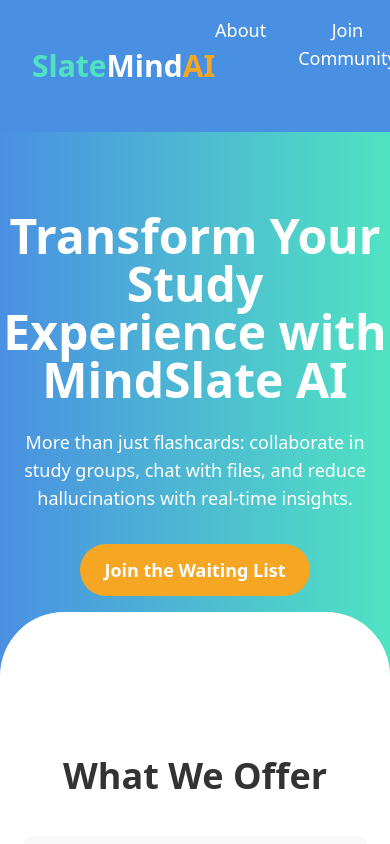
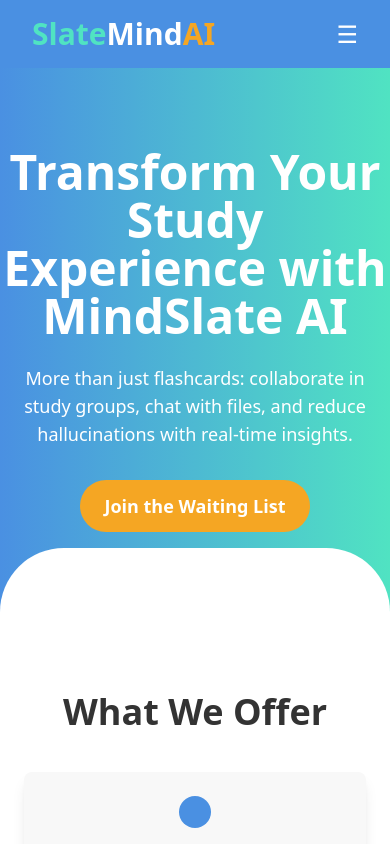
Before and after one commit to SlateMindAI/slatemind_frontend, a React (Create React App) app: page / in a window 390 px wide. Shown: the top 844 px of the page. Built offline with nearby package versions, Linux system fonts and the light colour scheme.

Commit message:
ui header updated

```diff
--- a/src/components/Header.js
+++ b/src/components/Header.js
@@ -3,9 +3,14 @@ import { Link } from 'react-router-dom';
 
 const Header = () => {
     const [showDropdown, setShowDropdown] = useState(false);
+    const [isMobileMenuOpen, setIsMobileMenuOpen] = useState(false);
 
     const toggleDropdown = () => {
         setShowDropdown(!showDropdown);
+    };
+
+    const toggleMobileMenu = () => {
+        setIsMobileMenuOpen(!isMobileMenuOpen);
     };
 
     // Close the dropdown if clicking outside of it
@@ -23,16 +28,24 @@ const Header = () => {
     }, []);
 
     return (
-        <header className="flex items-center justify-between bg-[#4A90E2] px-8 py-4 relative z-20">
-            <div className="flex items-center gap-4">
-                {/* Enhanced Logo Styling */}
+        <header className="bg-[#4A90E2] text-white px-8 py-4 relative z-20">
+            <div className="flex items-center justify-between">
+                {/* Logo */}
                 <Link to="/" className="text-3xl font-extrabold text-white hover:text-[#F5A623] transition-colors duration-300">
                     <span className="text-[#50E3C2]">Slate</span><span className="text-white">Mind</span><span className="text-[#F5A623]">AI</span>
                 </Link>
-            </div>
-            <nav className="flex gap-8">
+
+                {/* Hamburger menu for mobile */}
+                <button
+                    className="md:hidden text-2xl focus:outline-none"
+                    onClick={toggleMobileMenu}
+                >
+                    ☰
+                </button>
+
+                {/* Links for larger screens */}
+                <nav className="hidden md:flex gap-8">
                     <Link className="text-lg font-medium text-white hover:text-[#50E3C2]" to="/about">About</Link>
-                {/* <Link className="text-lg font-medium text-white hover:text-[#50E3C2]" to="/roadmap">Roadmap</Link> */}
                     <div className="relative">
                         <button
                             className="text-lg font-medium text-white hover:text-[#50E3C2]"
@@ -56,6 +69,18 @@ const Header = () => {
                     </div>
                     <a className="text-lg font-medium text-white bg-[#50E3C2] hover:bg-[#F5A623] px-4 py-2 rounded-full" href="#join-waitlist">Join Waiting List</a>
                 </nav>
+            </div>
+
+            {/* Mobile menu */}
+            {isMobileMenuOpen && (
+                <nav className="md:hidden mt-4 bg-[#4A90E2] p-4 rounded-lg shadow-lg">
+                    <Link className="block text-lg font-medium text-white hover:text-[#50E3C2] mb-4" to="/about" onClick={toggleMobileMenu}>About</Link>
+                    <a className="block text-lg font-medium text-white hover:text-[#50E3C2] mb-4" href="https://www.linkedin.com/in/rohan-mathew-alex" target="_blank" rel="noopener noreferrer">LinkedIn</a>
+                    <a className="block text-lg font-medium text-white hover:text-[#50E3C2] mb-4" href="https://discord.gg/HX5fmKSd" target="_blank" rel="noopener noreferrer">Discord</a>
+                    <a className="block text-lg font-medium text-white hover:text-[#50E3C2] mb-4" href="https://www.reddit.com/r/MindSlateAI/hot/" target="_blank" rel="noopener noreferrer">Reddit</a>
+                    <a className="block text-lg font-medium text-white bg-[#50E3C2] hover:bg-[#F5A623] px-4 py-2 rounded-full" href="#join-waitlist" onClick={toggleMobileMenu}>Join Waiting List</a>
+                </nav>
+            )}
         </header>
     );
 };
```
Lines whose indentation alone changed are shown as unchanged.
